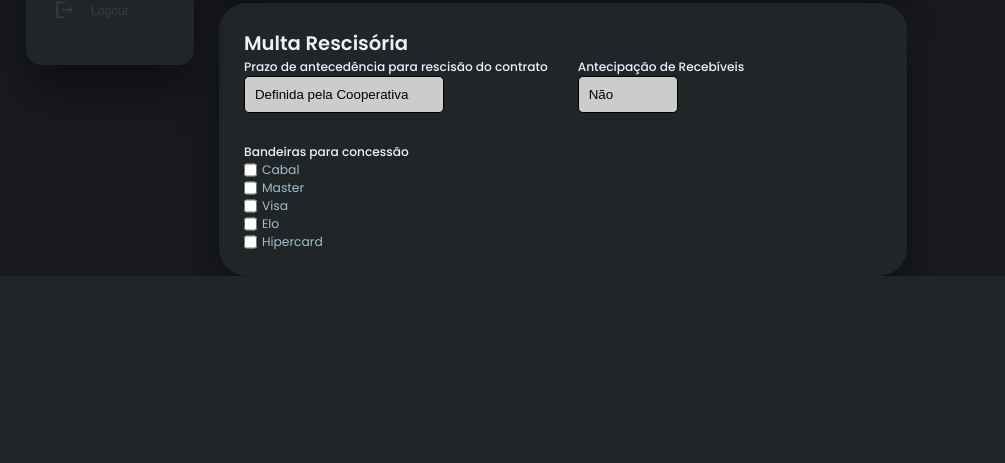
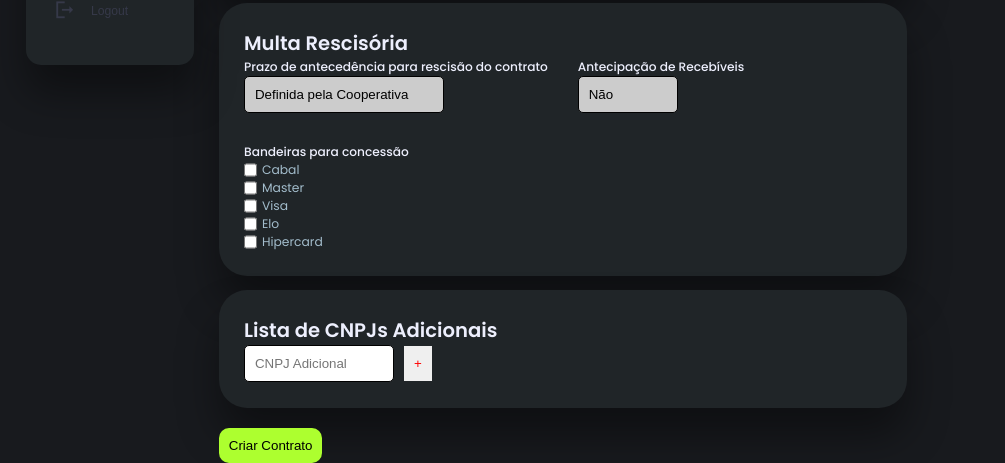
Before and after one commit to kljoao/Stock_Control, a PHP site: page /assets/pages/contratos.php in a window 1280 px wide. Shown: the part 740-1203 px from the top of the page, without its empty margins (0-1005 px from the left). Before the commit the page ends 1016 px from the top, so only its background shows below. Run offline with PHP 8.4, Linux system fonts and the light colour scheme; a user stored in the database is signed in; data that the repository does not hold is empty.

Commit message:
brl-reviwed

```diff
--- a/assets/css/contratos.css
+++ b/assets/css/contratos.css
@@ -432,6 +432,21 @@ main .recent-orders a{
     overflow: hidden;
 }
 
+.add-cnpj{
+    border: 0px;
+    color: red;
+    padding: 10px;
+    cursor: pointer;
+}
+
+.criar-contrato{
+    margin-top: 20px;
+    display: flex;
+    padding: 10px;
+    border-radius: 10px;
+    background-color: greenyellow;
+}
+
 .right-section .user-profile{
     display: flex;
     justify-content: center;
--- a/assets/pages/contratos.php
+++ b/assets/pages/contratos.php
@@ -207,7 +207,7 @@
 
                         <div>
                             <h3>Faturamento Mensal (R$)</h3>
-                                <input type="text" placeholder="R$ 8.888.88,00" style="width: 150px; padding: 10px; border-radius: 5px; border: solid 1px black;">
+                                <input type="text" oninput="formatarMoeda()" placeholder="R$ 8.888.88,00" style="width: 150px; padding: 10px; border-radius: 5px; border: solid 1px black;">
                         </div>
 
                         <div style="margin-top: -17px;">
@@ -281,13 +281,13 @@
                                 </tr>
                                 <tr>
                                     <td>Débito a vista</td>
-                                    <td><input type="text" style="width: 169px; padding: 5px; border-radius: 5px; border: solid 1px black;"></td>
-                                    <td><input type="text" style="width: 169px; padding: 5px; border-radius: 5px; border: solid 1px black;"></td>
+                                    <td><input type="text" style="width: 169px; padding: 5px; border-radius: 5px; border: solid 1px black;" id="cabal-taxa-debito"></td>
+                                    <td><input type="text" style="width: 169px; padding: 5px; border-radius: 5px; border: solid 1px black;" id="cabal-sem-taxa-debito"></td>
                                 </tr>
                                 <tr>
                                     <td>Crédito a vista</td>
-                                    <td><input type="text" style="width: 169px; padding: 5px; border-radius: 5px; border: solid 1px black;"></td>
-                                    <td><input type="text" style="width: 169px; padding: 5px; border-radius: 5px; border: solid 1px black;"></td>
+                                    <td><input type="text" style="width: 169px; padding: 5px; border-radius: 5px; border: solid 1px black;" id="cabal-taxa-credito"></td>
+                                    <td><input type="text" style="width: 169px; padding: 5px; border-radius: 5px; border: solid 1px black;" id="cabal-sem-taxa-credito"></td>
                                 </tr>
                                 <tr>
                                     <td>Crédito parcelado sem juros 2x a 6x</td>
@@ -452,8 +452,19 @@
                     </form>
                 </div>
 
+                <div class="user-list">
+                    <h2>Lista de CNPJs Adicionais</h2>
+                    <form action="" method="POST" style="display: flex; align-items: center; gap: 10px;">
+                        <div class="cnpjs-adicionais" id="cnpjsContainer">
+                            <input type="text" class="cnpj-adicional" placeholder="CNPJ Adicional" style="width: 150px; padding: 10px; border-radius: 5px; border: solid 1px black;">
+                        </div>
+                        <button type="button" class="add-cnpj">+</button>
+                    </form>
+                </div>
+
+
             </div>
-
+            <button class="criar-contrato">Criar Contrato</button>
         </main>
 
     <script src="../script/flags.js"></script>
--- a/assets/script/flags.js
+++ b/assets/script/flags.js
@@ -52,3 +52,60 @@ hipercardCheckbox.addEventListener('change', () => {
         hipercard.setAttribute('style', 'display: none !important;');
     }
 });
+
+const quantidade = document.querySelector('#quantity')
+
+function criarCampos(){
+    document.getElementById('campos-cnpjs').innerHTML = '';
+
+    // Obtém a quantidade de CNPJs do usuário
+    var quantidadeCnpjs = document.getElementById('quantidade-cnpjs').value;
+
+    // Cria novos campos de input com base na quantidade fornecida
+    for (var i = 0; i < quantidadeCnpjs; i++) {
+      var novoInput = document.createElement('quantidade');
+      novoInput.type = 'text';
+      novoInput.className = 'cnpj-input';
+      novoInput.placeholder = 'Digite o CNPJ ' + (i + 1);
+
+      // Adiciona o novo input à div
+      document.getElementById('campos-cnpjs').appendChild(novoInput);
+    }
+}
+
+
+const addCnpjButton = document.querySelector('.add-cnpj');
+const cnpjsContainer = document.getElementById('cnpjsContainer');
+
+function adicionarCnpj() {
+    const novoInput = document.createElement('input');
+    novoInput.type = 'text';
+    novoInput.placeholder = 'CNPJ Adicional';
+    novoInput.className = 'cnpj-adicional';
+    novoInput.style.width = '150px';
+    novoInput.style.padding = '10px';
+    novoInput.style.borderRadius = '5px';
+    novoInput.style.border = 'solid 1px black';
+
+    cnpjsContainer.appendChild(novoInput);
+}
+
+addCnpjButton.addEventListener('click', adicionarCnpj);
+
+function formatarMoeda(){
+    const faturamentoMensal = document.querySelector('#faturamentoMensal');
+    valor = faturamentoMensal.value
+
+    valor = valor + ''
+    valor = valor + '';
+    valor = parseInt(valor.replace(/[\D]+/g, ''));
+    valor = valor + '';
+    valor = valor.replace(/([0-9]{2})$/g, ",$1");
+
+    if (valor.length > 6) {
+        valor = valor.replace(/([0-9]{3}),([0-9]{2}$)/g, ".$1,$2");
+    }
+
+    elemento.value = valor;
+    if(valor == 'NaN') elemento.value = '';
+}
```
Also changed, not shown: 1 other file.
